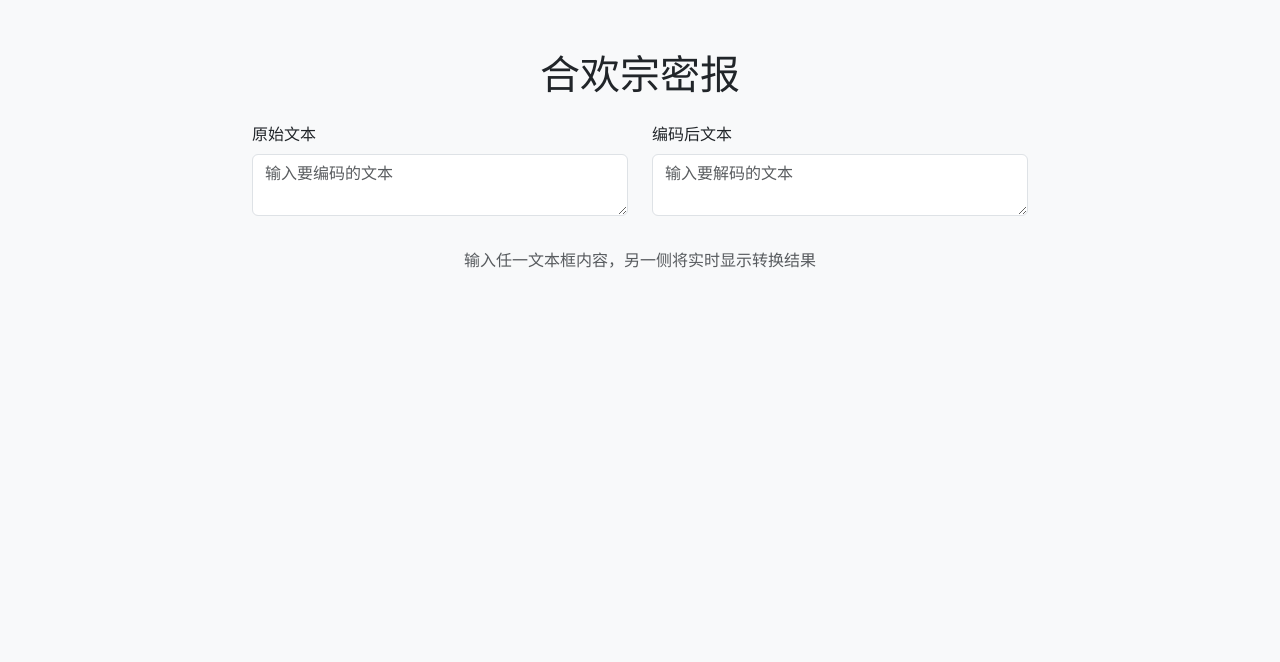
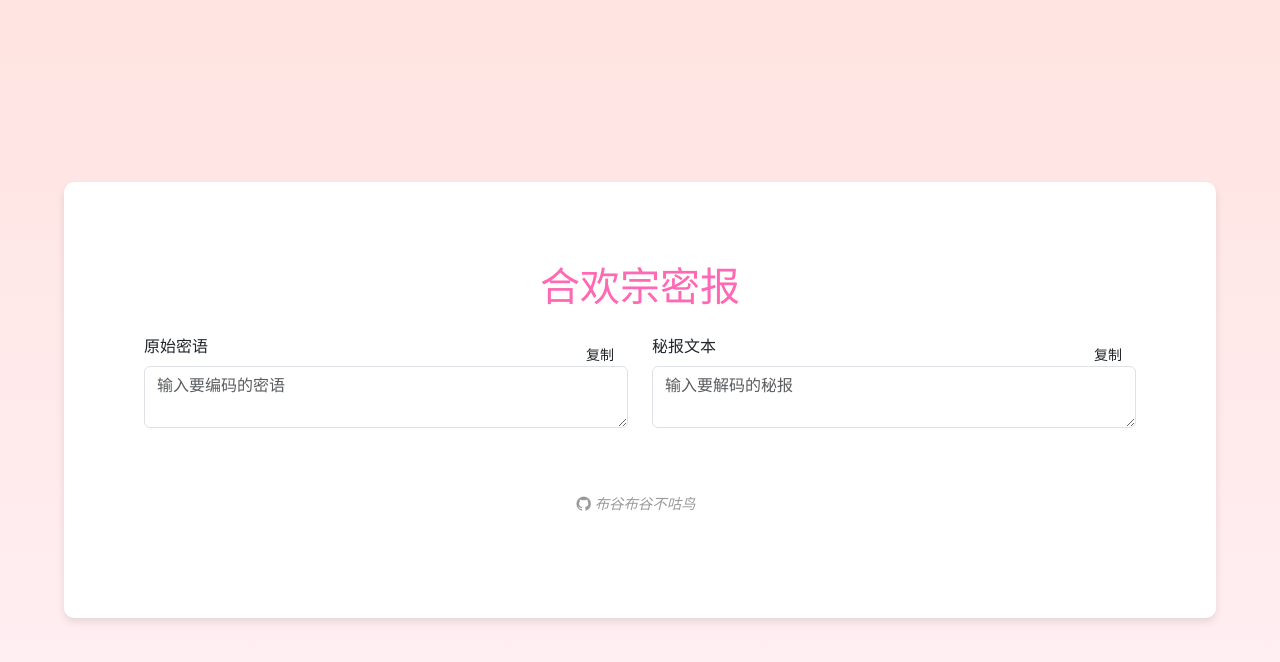
Before and after one commit to WSQ0127/hehuanzong_base, a plain HTML site: page 111.html in a window 1280 px wide. Drawn offline with nearby package versions, Linux system fonts and the light colour scheme.

Commit message:
feat: 添加初始项目文件包括.gitignore、readme和前端页面
- 添加.gitignore文件排除常见临时文件和目录
- 创建readme.md提供项目说明和使用指南
- 改进前端页面UI设计，添加复制按钮和美化样式

```diff
--- a/111.html
+++ b/111.html
@@ -5,23 +5,47 @@
     <meta name="viewport" content="width=device-width, initial-scale=1.0">
     <title>合欢宗密报</title>
     <link href="https://cdn.jsdelivr.net/npm/bootstrap@5.3.3/dist/css/bootstrap.min.css" rel="stylesheet">
+    <link rel="stylesheet" href="https://cdn.jsdelivr.net/npm/bootstrap-icons@1.10.5/font/bootstrap-icons.css">
     <style>
         body {
-            background-color: #f8f9fa;
+            background: #f8f9fa linear-gradient(to bottom, #ffe4e1, #fff0f5);
+            font-family: 'Segoe UI', Tahoma, Geneva, Verdana, sans-serif;
+            display: flex;
+            min-height: 100vh;
+            align-items: center;
+            justify-content: center;
         }
+
         .container {
-            max-width: 800px;
-            margin-top: 50px;
+            max-width: 90%;
+            background-color: white;
+            padding: 80px;
+            border-radius: 10px;
+            box-shadow: 0 4px 8px rgba(0, 0, 0, 0.1);
         }
+
+        h1 {
+            color: #ff69b4;
+        }
+
         .textarea-container {
             position: relative;
         }
+
+        .btn-copy {
+            position: absolute;
+            top: 0;
+            right: 0;
+            margin: 5px;
+        }
+
         .error-message {
             color: red;
             font-size: 0.9em;
             display: none;
             margin-top: 5px;
         }
+
         textarea {
             resize: vertical;
             min-height: 150px;
@@ -29,27 +53,37 @@
     </style>
 </head>
 <body>
-    <div class="container">
+<div class="container" style="height: 100%">
     <h1 class="text-center mb-4">合欢宗密报</h1>
-        <div class="row">
-            <div class="col-md-6 mb-3">
+    <div class="row" style="height: 100%">
+        <div class="col-md-6 mb-3" style="height: 100%">
             <div class="textarea-container">
-                    <label for="originalText" class="form-label">原始文本</label>
-                    <textarea class="form-control" id="originalText" placeholder="输入要编码的文本"></textarea>
-                    <div id="originalError" class="error-message">请输入有效文本</div>
+                <label for="originalText" class="form-label">原始密语</label>
+                <textarea class="form-control" id="originalText" placeholder="输入要编码的密语"></textarea>
+                <button class="btn btn-sm btn-copy" onclick="copyToClipboard('originalText')">
+                    复制
+                </button>
+                <div id="originalError" class="error-message">请输入有效密语</div>
             </div>
         </div>
         <div class="col-md-6 mb-3">
             <div class="textarea-container">
-                    <label for="encodedText" class="form-label">编码后文本</label>
-                    <textarea class="form-control" id="encodedText" placeholder="输入要解码的文本"></textarea>
-                    <div id="encodedError" class="error-message">无效字符，请检查输入</div>
+                <label for="encodedText" class="form-label">秘报文本</label>
+                <textarea class="form-control" id="encodedText" placeholder="输入要解码的秘报"></textarea>
+                <button class="btn btn-sm btn-copy" onclick="copyToClipboard('encodedText')">
+                    复制
+                </button>
+                <div id="encodedError" class="error-message">无效秘报，请检查输入</div>
             </div>
         </div>
     </div>
-        <div class="text-center mt-3">
-            <p class="text-muted">输入任一文本框内容，另一侧将实时显示转换结果</p>
-        </div>
+    <footer class="text-center py-3 mt-4">
+        <a href="https://github.com/cuckoo711/hehuanzong_base" class="btn">
+            <i class="bi bi-github me-2" style="font-size: 0.9em; color: rgba(0,0,0,0.4);">
+                布谷布谷不咕鸟
+            </i>
+        </a>
+    </footer>
 </div>
 
 <script>
@@ -153,6 +187,21 @@
             originalText.value = '';
         }
     });
+
+    function copyToClipboard(id) {
+        const textarea = document.getElementById(id);
+        textarea.select();
+        document.execCommand('copy');
+        alert('已复制到剪贴板');
+    }
+
+    function pasteFromClipboard(id) {
+        navigator.clipboard.readText().then(text => {
+            document.getElementById(id).value = text;
+        }).catch(err => {
+            alert('粘贴失败：' + err);
+        });
+    }
 </script>
 </body>
 </html>
```
Also changed, not shown: 2 other files. Lines whose indentation alone changed are shown as unchanged.
